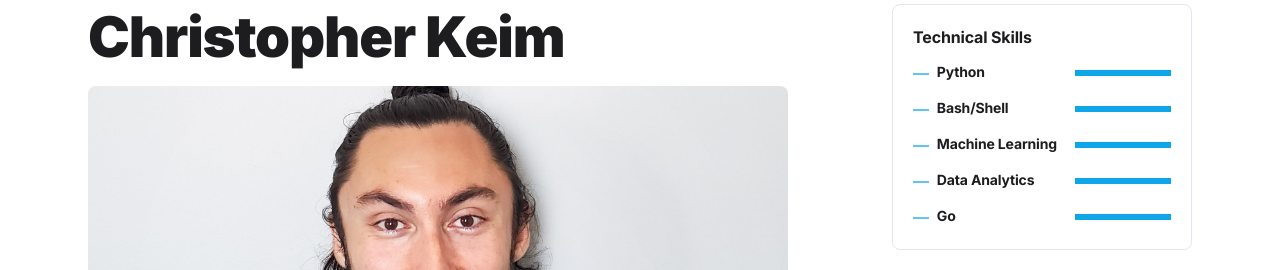
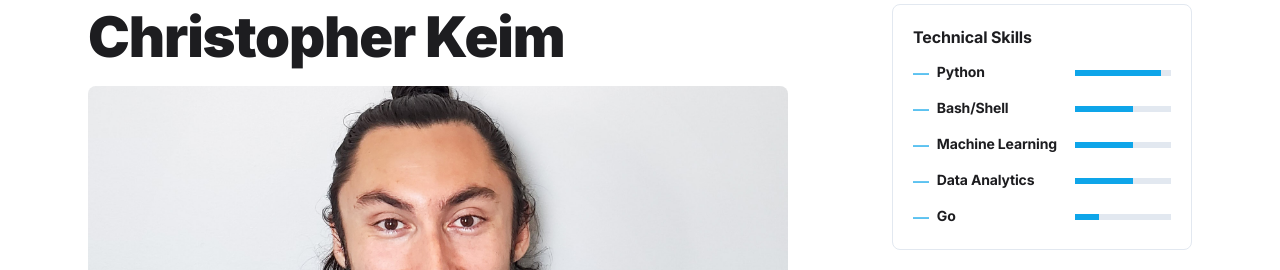
Before and after one commit to christopherkeim/crypto-real-time-inference, a Next.js app in the folder frontend/: page /about in a window 1280 px wide. Shown: the part 188-458 px from the top of the page. Built offline with nearby package versions, Linux system fonts and the light colour scheme.

Commit message:
ProgressBar component fails in prod. Removing

```diff
--- a/frontend/components/About/ProgressBar.tsx
+++ /dev/null
@@ -1,27 +0,0 @@
-"use client";
-
-type ProgressBarProps = {
-  className?: string;
-  value: number;
-  valueMin?: number;
-  valueMax?: number;
-};
-
-export function ProgressBar({
-  className,
-  value,
-  valueMin = 0,
-  valueMax = 100,
-}: ProgressBarProps) {
-  return (
-    <div
-      className={`relative h-1.5 bg-slate-200 before:absolute before:inset-0 before:w-[${value}%] before:bg-sky-500 dark:bg-slate-700 ${className}`}
-      role="progressbar"
-      aria-valuenow={value}
-      aria-valuemin={valueMin}
-      aria-valuemax={valueMax}
-    ></div>
-  );
-}
-
-export default ProgressBar;
--- a/frontend/components/About/WidgetSkills.tsx
+++ b/frontend/components/About/WidgetSkills.tsx
@@ -10,50 +10,65 @@ export function WidgetSkills() {
             <span className="mr-2 text-sky-500">—</span>{" "}
             <a className="text-sm font-[650]">Python</a>
           </div>
-          <ProgressBar
-            className="w-60 shrink-0 sm:w-80 md:w-20 lg:w-24"
-            value={90}
-          />
+          <div
+            className={`relative h-1.5 w-60 shrink-0 bg-slate-200 before:absolute before:inset-0 before:w-[90%] before:bg-sky-500 dark:bg-slate-700 sm:w-80 md:w-20 lg:w-24`}
+            role="progressbar"
+            aria-valuenow={90}
+            aria-valuemin={0}
+            aria-valuemax={100}
+          ></div>
         </li>
         <li className="flex items-center justify-between">
           <div className="mr-1 inline-flex grow">
             <span className="mr-2 text-sky-500">—</span>{" "}
             <a className="text-sm font-[650]">Bash/Shell</a>
           </div>
-          <ProgressBar
-            className="w-60 shrink-0 sm:w-80 md:w-20 lg:w-24"
-            value={60}
-          />
+          <div
+            className={`relative h-1.5 w-60 shrink-0 bg-slate-200 before:absolute before:inset-0 before:w-[60%] before:bg-sky-500 dark:bg-slate-700 sm:w-80 md:w-20 lg:w-24`}
+            role="progressbar"
+            aria-valuenow={60}
+            aria-valuemin={0}
+            aria-valuemax={100}
+          ></div>
         </li>
         <li className="flex items-center justify-between">
           <div className="mr-1 inline-flex grow">
             <span className="mr-2 text-sky-500">—</span>{" "}
             <a className="text-sm font-[650]">Machine Learning</a>
           </div>
-          <ProgressBar
-            className="w-60 shrink-0 sm:w-80 md:w-20 lg:w-24"
-            value={60}
-          />
+          <div
+            className={`relative h-1.5 w-60 shrink-0 bg-slate-200 before:absolute before:inset-0 before:w-[60%] before:bg-sky-500 dark:bg-slate-700 sm:w-80 md:w-20 lg:w-24`}
+            role="progressbar"
+            aria-valuenow={60}
+            aria-valuemin={0}
+            aria-valuemax={100}
+          ></div>
         </li>
         <li className="flex items-center justify-between">
           <div className="mr-1 inline-flex grow">
             <span className="mr-2 text-sky-500">—</span>{" "}
             <a className="text-sm font-[650]">Data Analytics</a>
           </div>
-          <ProgressBar
-            className="w-60 shrink-0 sm:w-80 md:w-20 lg:w-24"
-            value={60}
-          />
+          <div
+            className={`relative h-1.5 w-60 shrink-0 bg-slate-200 before:absolute before:inset-0 before:w-[60%] before:bg-sky-500 dark:bg-slate-700 sm:w-80 md:w-20 lg:w-24`}
+            role="progressbar"
+            aria-valuenow={60}
+            aria-valuemin={0}
+            aria-valuemax={100}
+          ></div>
         </li>
         <li className="flex items-center justify-between">
           <div className="mr-1 inline-flex grow">
             <span className="mr-2 text-sky-500">—</span>{" "}
             <a className="text-sm font-[650]">Go</a>
           </div>
-          <ProgressBar
-            className="w-60 shrink-0 sm:w-80 md:w-20 lg:w-24"
-            value={25}
-          />
+          <div
+            className={`relative h-1.5 w-60 shrink-0 bg-slate-200 before:absolute before:inset-0 before:w-[25%] before:bg-sky-500 dark:bg-slate-700 sm:w-80 md:w-20 lg:w-24`}
+            role="progressbar"
+            aria-valuenow={25}
+            aria-valuemin={0}
+            aria-valuemax={100}
+          ></div>
         </li>
       </ul>
     </section>
```
